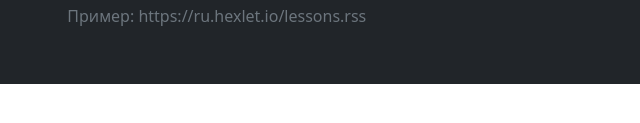
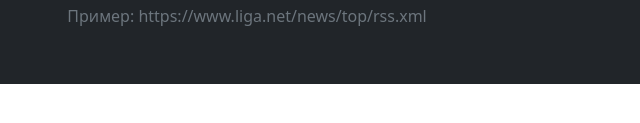
Before and after one commit to bea00811/frontend-project-11, a website built with webpack: page index.html in a window 1280 px wide. Shown: the part 233-356 px from the top of the page, 182-822 px from the left. Built offline with nearby package versions, Linux system fonts and the light colour scheme; what on-change would draw is missing.

Commit message:
Update index.html

```diff
--- a/index.html
+++ b/index.html
@@ -45,7 +45,7 @@
               </div>
             </form>
             <p class="mt-2 mb-0 text-muted">
-              Пример: https://ru.hexlet.io/lessons.rss
+              Пример: https://www.liga.net/news/top/rss.xml
             </p>
             <p id="output" class="mt-2 mb-0  text-danger"></p>
             <p id="success-and-errors-output" class="mt-2 mb-0 text-muted "></p>
```
